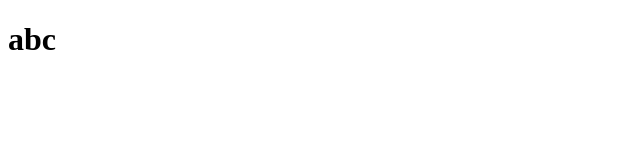
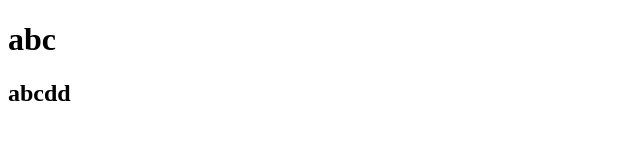
Before and after one commit to hientu271297/github_vn, a plain HTML site: page index.html in a window 1280 px wide. Shown: the whole page, without its empty margins (0-640 px from the left). Drawn offline with Linux system fonts and the light colour scheme.

Commit message:
luu lan hai

```diff
--- a/index.html
+++ b/index.html
@@ -8,6 +8,6 @@
 </head>
 <body>
     <h1>abc</h1>
-
+    <h2>abcdd</h2>
 </body>
 </html>
```
